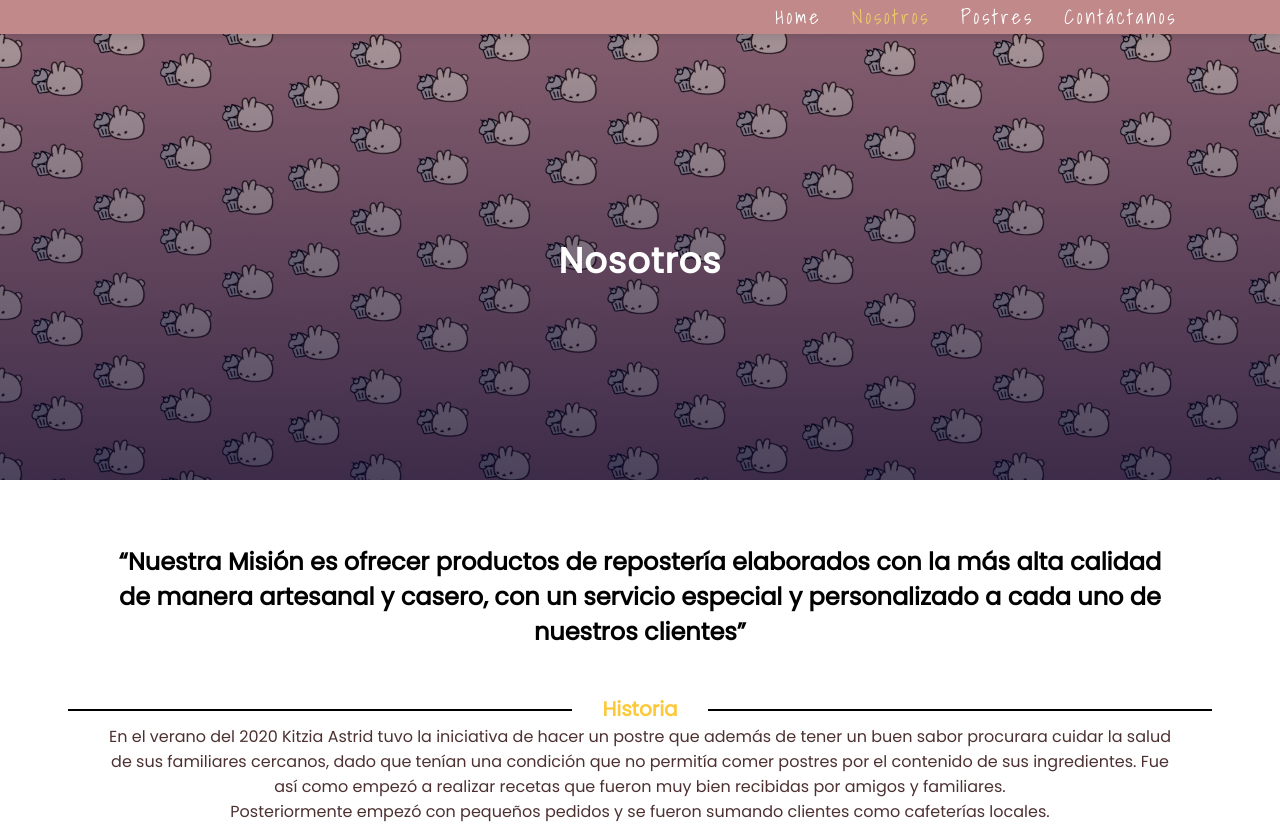
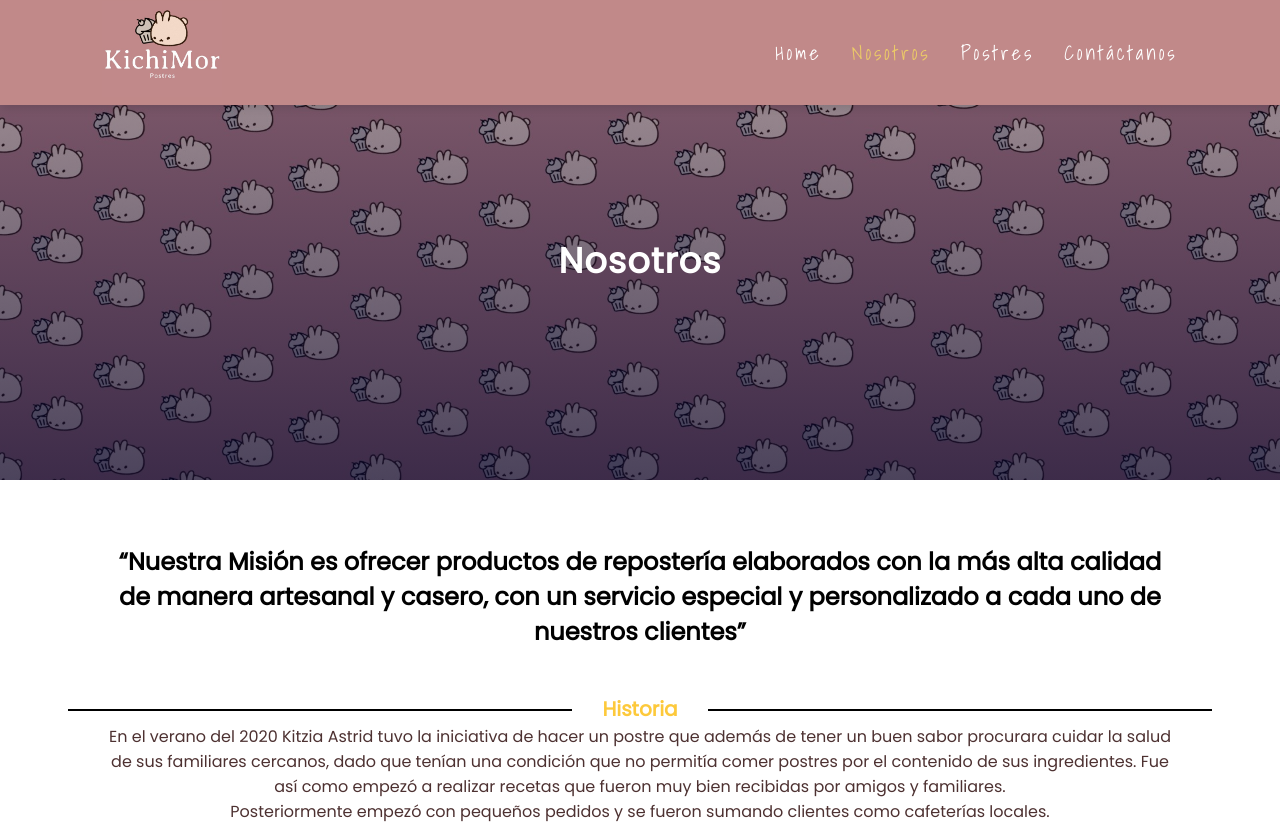
Before and after one commit to AnchelD/kichi-website, a plain HTML site: page about.html in a window 1280 px wide. Shown: the top 827 px of the page. Drawn offline with nearby package versions, Linux system fonts and the light colour scheme; the site is published under a folder, as on GitHub Pages, so addresses that start at the root find nothing; a web font is replaced by a local one.

Commit message:
Add files via upload

```diff
--- a/about.html
+++ b/about.html
@@ -14,7 +14,7 @@
 
     <!-- Navbar -->
     <nav>
-        <a href="#home"><img src="/images/ssd.jpg" alt=""></a>
+        <a href="#home"><img src="images/ssd.jpg" alt=""></a>
         <div class="navigation">
             <ul>
                 <i id="menu-close" class='bx bx-collapse-horizontal'></i>
```
Also changed, not shown: index.html (+1 -1 lines), postres.html (+1 -1 lines).
